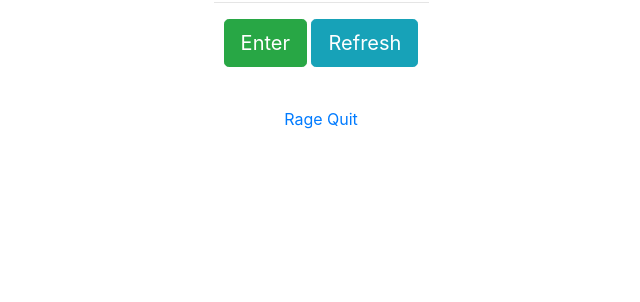
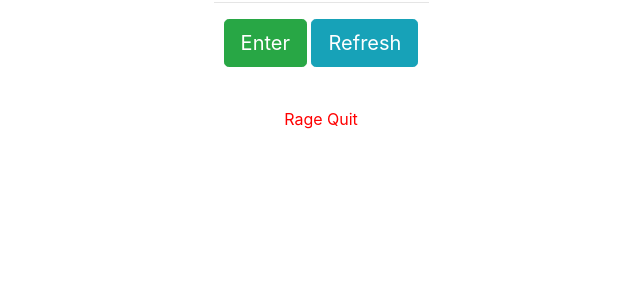
Before and after one commit to codefeld/lettergame, a Flask app: template templates/guess.html in a window 1280 px wide. Shown: the part 264-566 px from the top of the page, without its empty margins (319-959 px from the left). Run offline with Flask 2, Linux system fonts and the light colour scheme; the template is opened without the code that fills it: most values are stand-ins (such as "Sample title", 1, 10 or a date in 2020); some libraries are stand-ins or nearby versions.

Commit message:
made rage quit button red

```diff
--- a/templates/guess.html
+++ b/templates/guess.html
@@ -33,7 +33,7 @@
 	{% endif %}
 	<button type="button" class="btn btn-info btn-lg" onclick="location.reload(true)">Refresh</button>
 
-<footer class="py-3 my-4" style="text-align:center"><a href="{{quit_url}}">Rage Quit</a></footer>
+<footer class="py-3 my-4" style="text-align:center"><a href="{{quit_url}}" style="color:red">Rage Quit</a></footer>
 
 <script>
 
```
